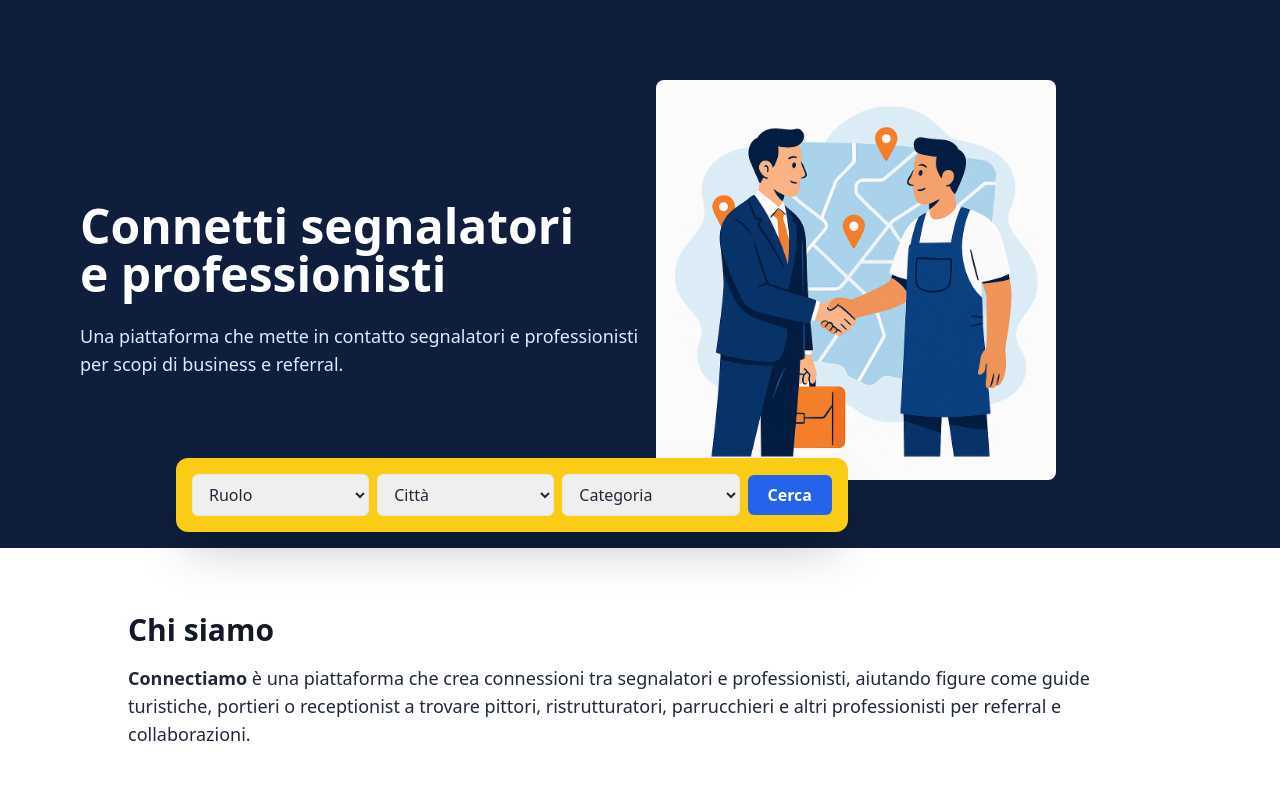
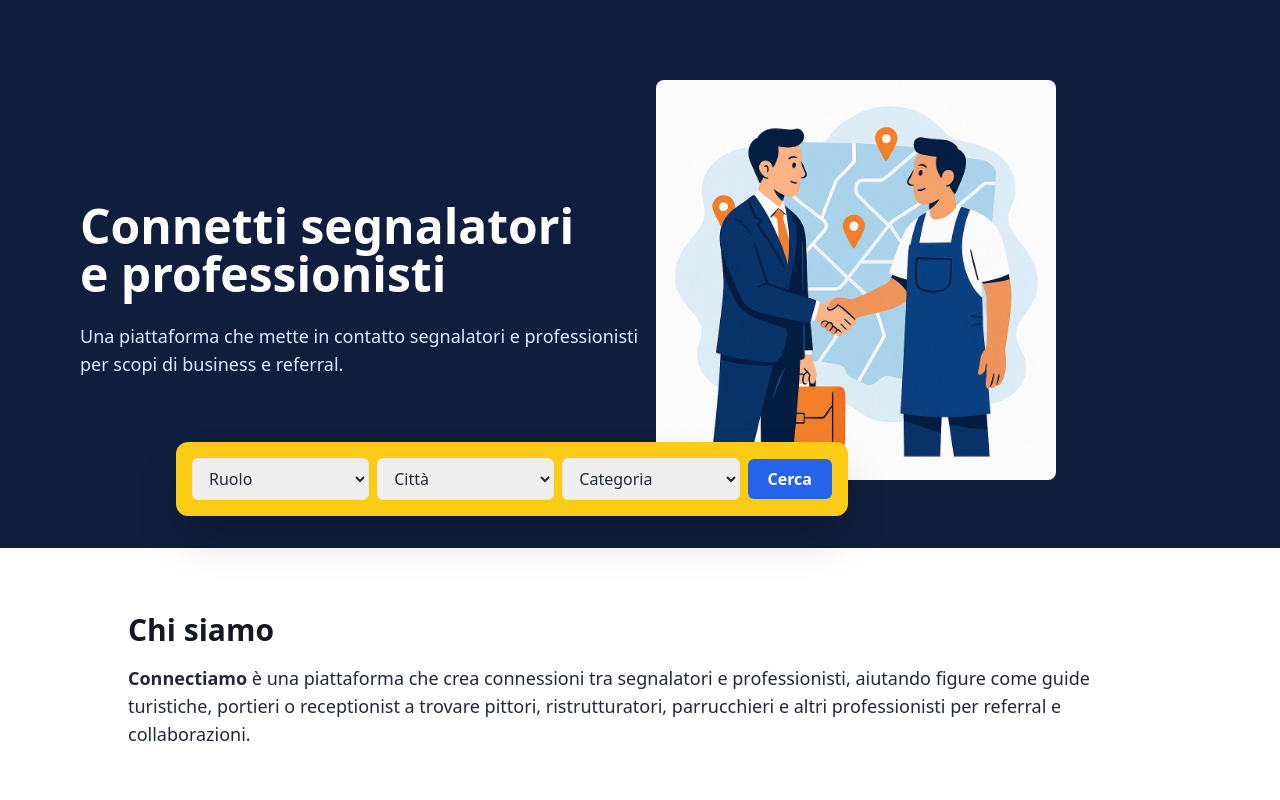
Before and after one commit to ilfrusciante/Connectiamo-website, a Next.js app: page / in a window 1280 px wide. Shown: the top 800 px of the page. Built offline with nearby package versions, Linux system fonts and the light colour scheme.

Commit message:
Update index.js

```diff
--- a/pages/index.js
+++ b/pages/index.js
@@ -40,7 +40,8 @@ export default function Home() {
           </div>
 
           {/* BARRA DI RICERCA */}
-          <div className="w-full max-w-5xl px-4 md:px-0 md:absolute md:left-1/2 md:transform md:-translate-x-1/2 md:bottom-4 z-20">
+          <div className="w-full max-w-5xl px-4 md:px-0 md:absolute md:left-1/2 md:transform md:-translate-x-1/2 md:-translate-y-4
+             md:bottom-4 z-20">
             <div className="bg-yellow-400 rounded-xl shadow-2xl flex flex-col md:flex-row items-center gap-3 md:gap-2 p-4 md:p-4 md:w-[90%] md:ml-0 md:translate-x-12 mt-6 md:mt-0 max-w-2xl mx-auto">
               <select className="flex-1 px-3 py-2 rounded-md border text-gray-800 w-full focus:ring focus:ring-yellow-300">
                 <option>Ruolo</option>
```
